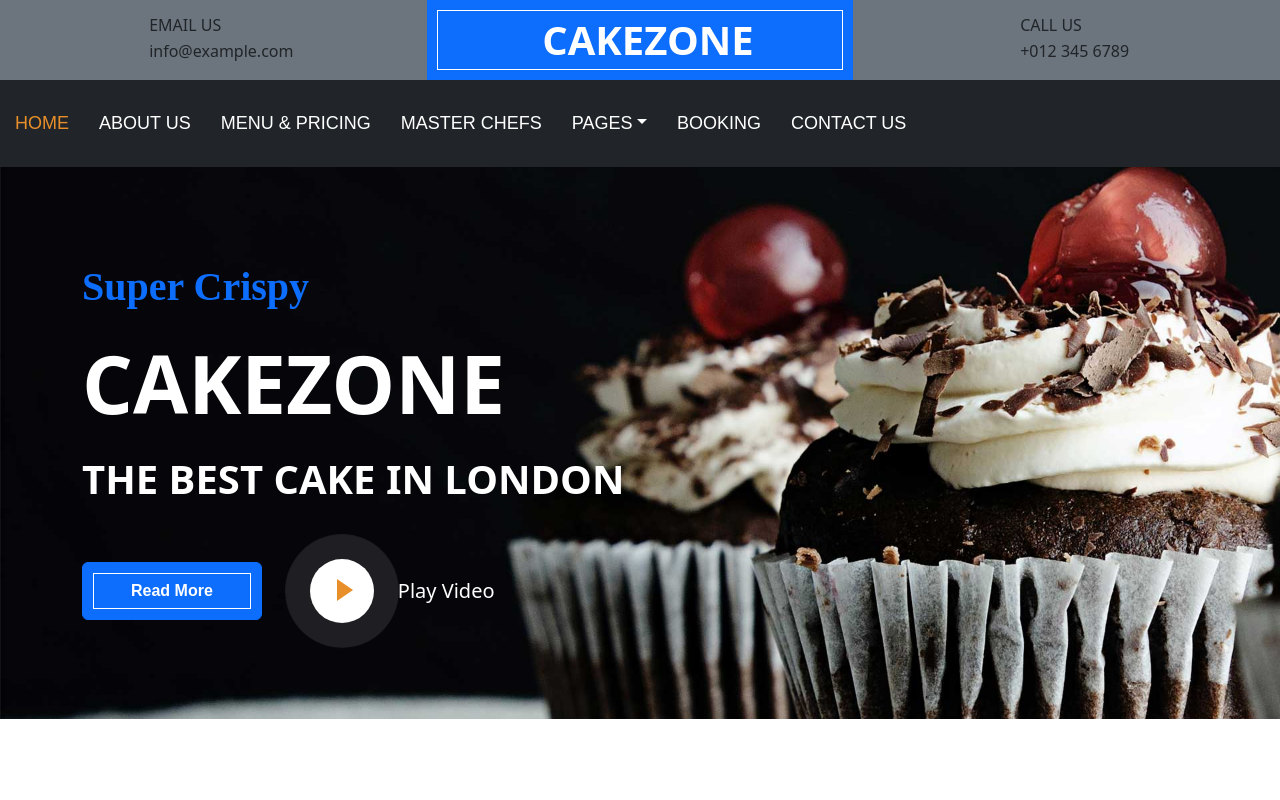
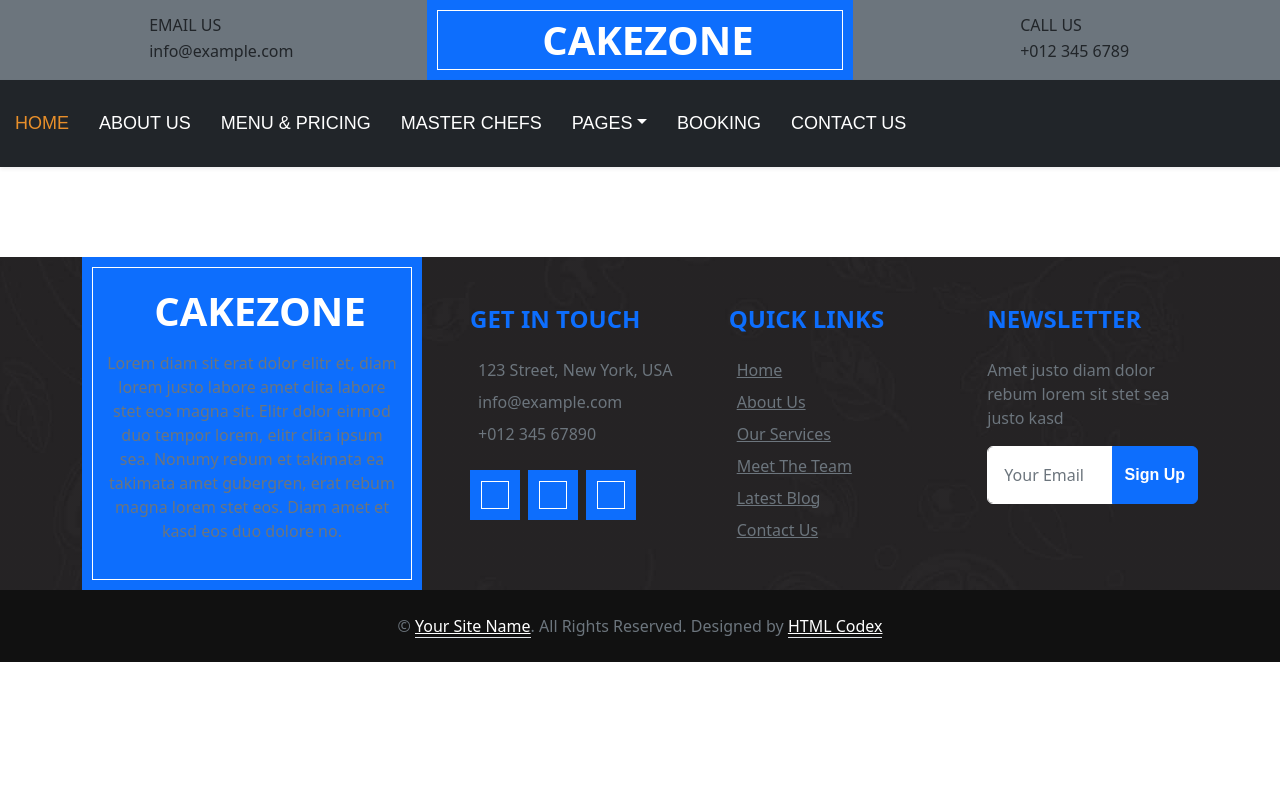
Before and after one commit to darshitposhiya/BOOKING_EVENT, a React (Create React App) app: page / in a window 1280 px wide. Shown: the top 800 px of the page. Built offline with nearby package versions, Linux system fonts and the light colour scheme.

Commit message:
my changes

```diff
--- a/src/Masterchef.jsx
+++ b/src/Masterchef.jsx
@@ -101,12 +101,12 @@ const Masterchef=()=>
                 <div className="col-8 border-2 m-auto">
                     <table className="table-bordered" align="center" cellPadding={20} cellSpacing={10} border='2'>
                         <tr>
+                            <th>Image</th>
                             <th>Name</th>
                             <th>Occasion</th>
                             <th>Detail</th>
                             <th>Price</th>
-                            <th>Delete</th>
-                            <th>Edit</th>
+                            <th colSpan={2}>Action</th>
                         </tr>
                         {datas.map((val)=>
                          <tr>
--- a/src/Navbar.jsx
+++ b/src/Navbar.jsx
@@ -65,7 +65,7 @@ const Navbar=()=>
 
     </div>
     {
-        loc.pathname === '/' ?<Home></Home> : null
+        loc.pathname === '/BOOKING_EVENT' ?<Home></Home> : null
     }
 
         </>
```
